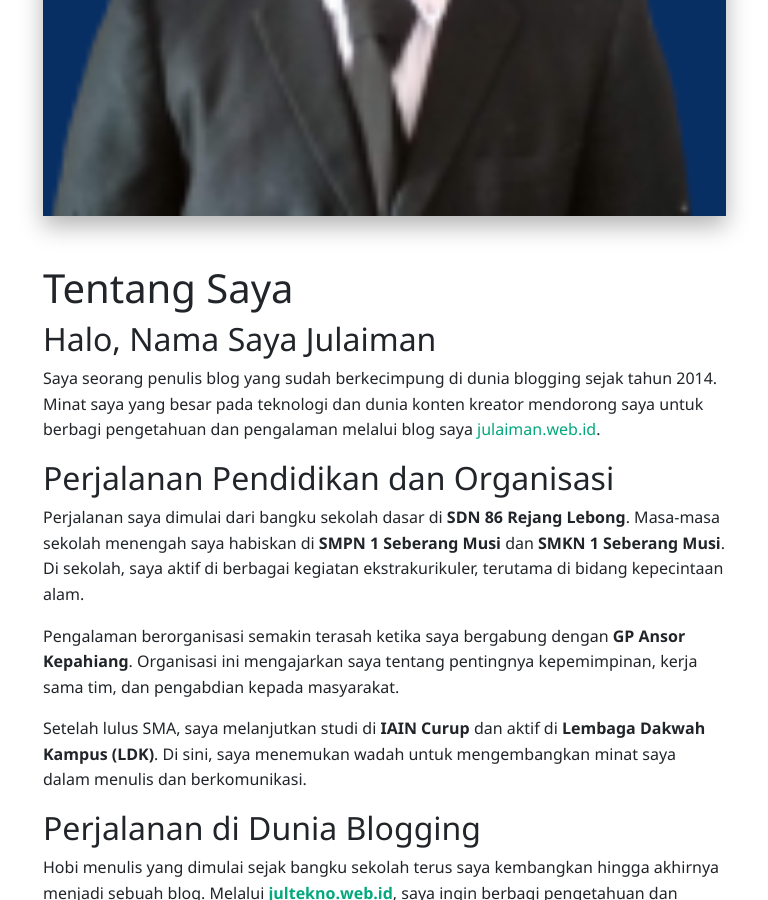
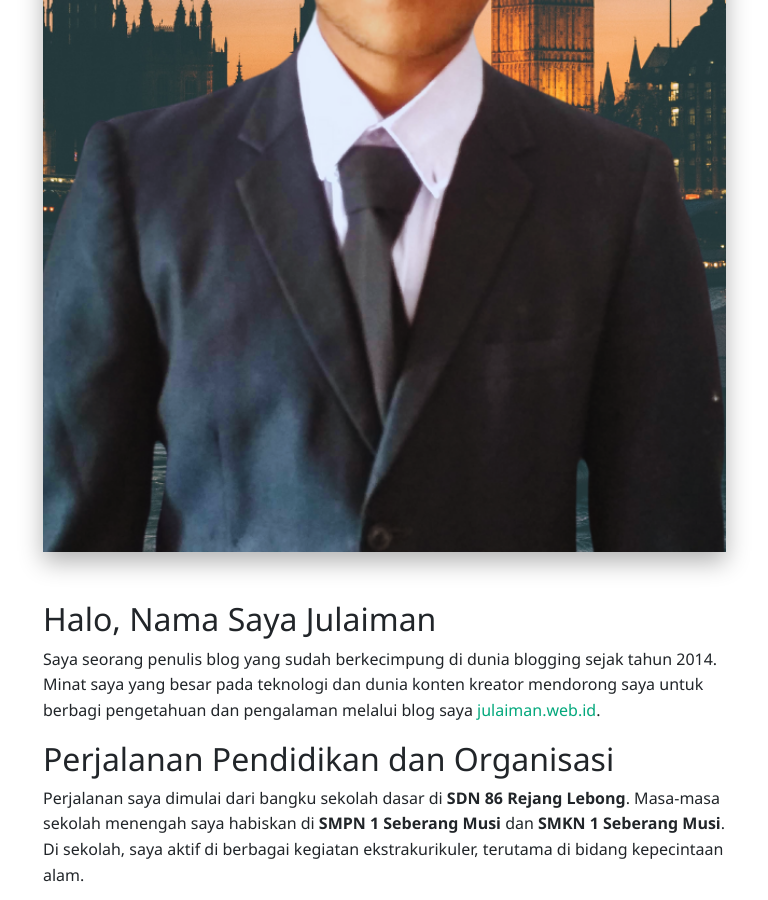
Before and after one commit to julaimanhome/blog, a Jekyll site: the page built from _pages/about.md, in a window 1280 px wide and 900 px high, scrolled down 659 px. Shown: the whole window, without its empty margins (77-845 px from the left). Built offline with Jekyll 4.4.1, drawn with Linux system fonts in a browser that asks for light colours; nearby versions of some CDN libraries; comment, search, counter and statistics services are not loaded.

Commit message:
Update blog

```diff
--- a/_pages/about.md
+++ b/_pages/about.md
@@ -2,10 +2,10 @@
 title: "About"
 layout: page-sidebar
 permalink: "/about.html"
-image: "/assets/images/avatar1.png"
+image: "/assets/images/julaiman.png"
 comments: true
 ---
-# Tentang Saya
+
 
 ## Halo, Nama Saya Julaiman
 
```
Also changed, not shown: assets/images/julaiman.png (added).
